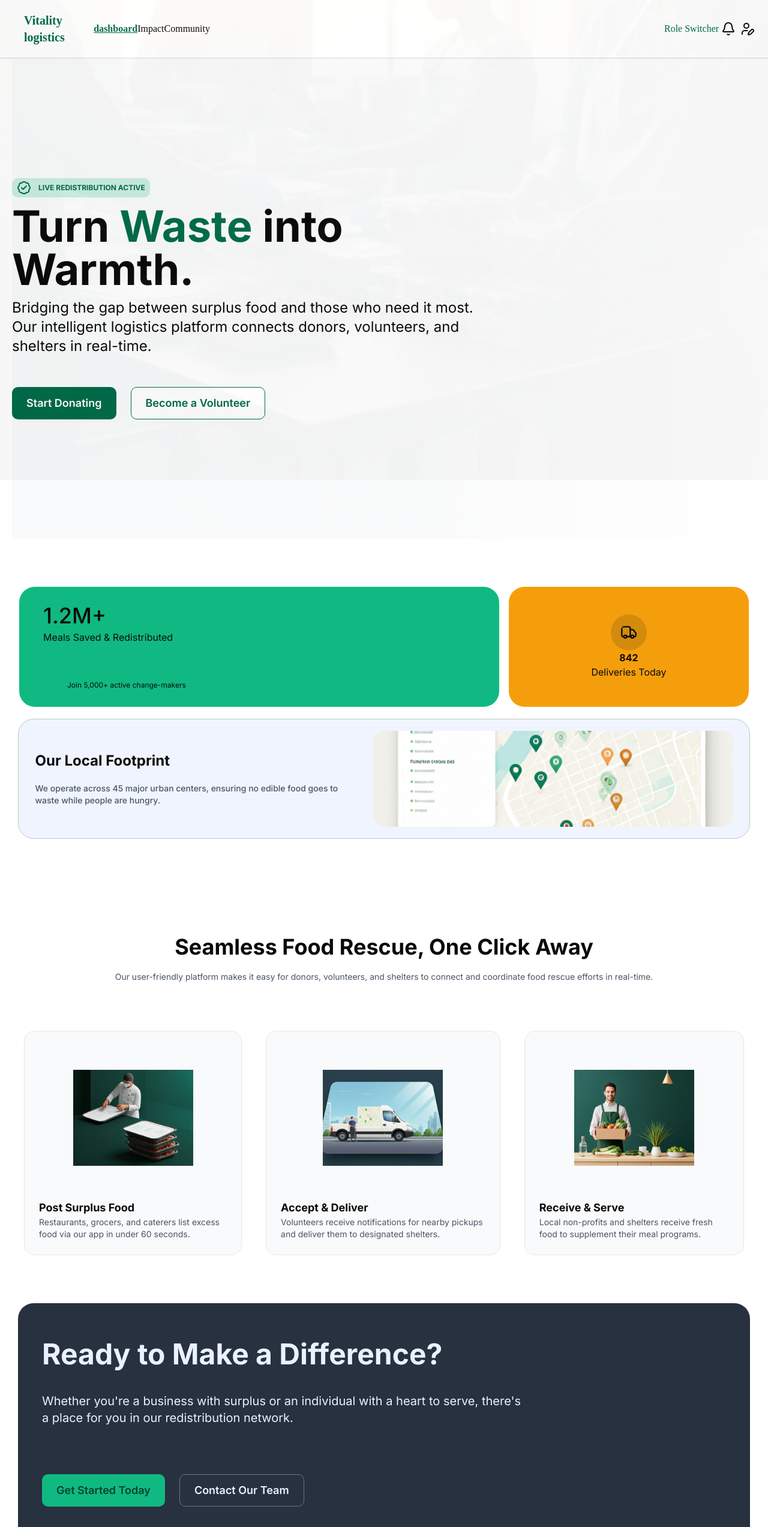
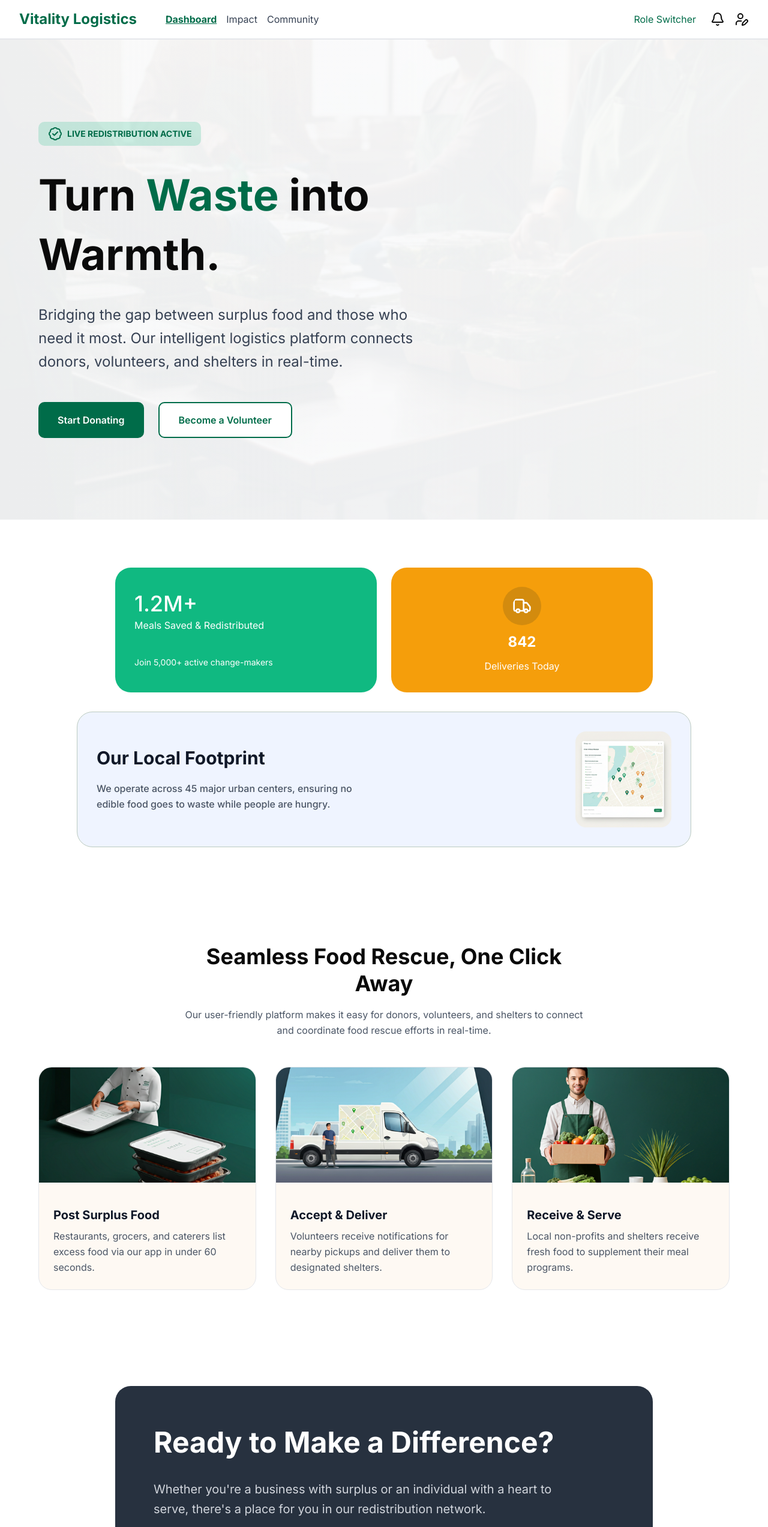
Before and after one commit to KeshavGopalak/food-donation_fe, a Next.js app: page / in a window 1280 px wide. Shown: the top 2545 px of the page at 60% size. Built offline with nearby package versions, Linux system fonts and the light colour scheme.

Commit message:
Made the UI much cleaner, made the page responsive, organized everything

```diff
--- a/Home/Boxes.tsx
+++ b/Home/Boxes.tsx
@@ -5,47 +5,42 @@ import BgImage2 from "../public/37fb07bccbf315b4318b1d18780f8b2a5cfe7e97.png";
 
 export default function Boxes() {
   return (
-    <>
-      <div className="info w-full flex flex-col items-center justify-center gap-5 font-inter mt-20 mb-20">
-        <div className="boxes flex flex-row gap-4 items-center justify-center">
-          <div className="green w-200 h-50 bg-[#10B981] rounded-4xl flex flex-col pl-10 justify-center gap-10">
-            <div className="g1 flex flex-col items-start gap-1">
-              <span className="font-medium text-4xl">1.2M+</span>
-              <span>Meals Saved & Redistributed</span>
+    <div className="w-full flex flex-col items-center justify-center gap-6 md:gap-8 font-inter py-12 md:py-20 px-4 sm:px-6 md:px-8">
+      {/* Stats Boxes */}
+      <div className="grid grid-cols-1 md:grid-cols-2 gap-4 md:gap-6 w-full max-w-4xl">
+        {/* Green Box */}
+        <div className="bg-[#10B981] rounded-3xl md:rounded-4xl flex flex-col justify-center p-6 md:p-8 gap-6 md:gap-10 text-white">
+          <div className="flex flex-col items-start gap-1">
+            <span className="font-medium text-2xl sm:text-3xl md:text-4xl">1.2M+</span>
+            <span className="text-sm md:text-base">Meals Saved & Redistributed</span>
+          </div>
+          <span className="text-xs md:text-sm">Join 5,000+ active change-makers</span>
         </div>
 
-            <span className="text-xs mt-5 ml-10">
-              Join 5,000+ active change-makers
-            </span>
-          </div>
-
-          <div className="orange w-100 h-50 bg-[#F59E0B] rounded-4xl flex flex-col items-center justify-center">
-            <Truck className="w-15 h-15 p-4 rounded-full bg-[#d38b0e]" />
-            <span className="font-bold">842</span>
-            <span>Deliveries Today</span>
+        {/* Orange Box */}
+        <div className="bg-[#F59E0B] rounded-3xl md:rounded-4xl flex flex-col items-center justify-center p-6 md:p-8 gap-3 text-white">
+          <Truck className="w-12 h-12 md:w-16 md:h-16 p-3 md:p-4 rounded-full bg-[#d38b0e]" />
+          <span className="font-bold text-xl md:text-2xl">842</span>
+          <span className="text-sm md:text-base">Deliveries Today</span>
         </div>
       </div>
 
-        <div className="white w-305 h-50 bg-[#EFF4FF] rounded-4xl flex flex-row items-start justify-around gap-2 border border-[#BBCABF]">
-          <div className="flex flex-col gap-5 pl-5 mt-auto mb-auto mr-5">
-            <span className="rounded-full flex items-center justify-center mr-auto  text-2xl font-bold">
-              Our Local Footprint
-            </span>
-            <span className="text-sm font-medium w-130 text-gray-600">
-              We operate across 45 major urban centers, ensuring no edible food
-              goes to waste while people are hungry.
-            </span>
+      {/* Footprint Box */}
+      <div className="bg-[#EFF4FF] rounded-3xl md:rounded-4xl flex flex-col lg:flex-row items-center justify-between gap-6 md:gap-8 p-6 md:p-8 border border-[#BBCABF] w-full max-w-5xl">
+        <div className="flex flex-col gap-4 md:gap-5 lg:max-w-md">
+          <h3 className="text-2xl md:text-3xl font-bold text-gray-900">Our Local Footprint</h3>
+          <p className="text-sm md:text-base font-medium text-gray-600 leading-relaxed">
+            We operate across 45 major urban centers, ensuring no edible food goes to waste while people are hungry.
+          </p>
         </div>
-          <div className="whiteimg w-150 h-40 rounded-2xl mr-5 overflow-hidden flex items-center justify-center flex-row mt-auto mb-auto">
+        <div className="w-full lg:w-auto h-40 md:h-48 lg:h-40 rounded-2xl overflow-hidden flex-shrink-0">
           <Image
             src={BgImage2}
-              alt="Background"
+            alt="Footprint Map"
             className="w-full h-full object-cover"
           />
         </div>
       </div>
     </div>
-    </>
-
   );
 }
--- a/Home/Cards.tsx
+++ b/Home/Cards.tsx
@@ -5,45 +5,38 @@ import Image from "next/image";
 import { cardtext } from "@/Constants/CardsText";
 export default function Cards() {
   return (
-    <>
-    <div className="seamless w-full flex flex-col items-center justify-center gap-10 mt-20 font-inter">
-        <div className="title flex flex-col items-center justify-center gap-3">
-          <div className="text-4xl font-bold text-center">
+    <div className="w-full flex flex-col items-center justify-center gap-8 md:gap-12 font-inter py-12 md:py-20 px-4 sm:px-6 md:px-8">
+      {/* Title Section */}
+      <div className="flex flex-col items-center justify-center gap-3 md:gap-4 max-w-2xl">
+        <h2 className="text-2xl sm:text-3xl md:text-4xl font-bold text-center leading-tight">
           Seamless Food Rescue, One Click Away
-          </div>
-          <span className="text-sm text-gray-600 mt-2 text-center">
-            Our user-friendly platform makes it easy for donors, volunteers, and
-            shelters to connect and coordinate food rescue efforts in real-time.
-          </span>
+        </h2>
+        <p className="text-sm md:text-base text-gray-600 text-center leading-relaxed">
+          Our user-friendly platform makes it easy for donors, volunteers, and shelters to connect and coordinate food rescue efforts in real-time.
+        </p>
       </div>
 
-
-
-
-         <div className="cards flex flex-row items-center justify-center gap-10 mt-10 w-300">
-          {cardtext.map((card) => (
-            <div className="card bg-textcream rounded-2xl p-6 flex flex-col items-center gap-4 border border-[#E5E7EB] ">
-              <div className="cardimage w-50 h-60 flex items-center justify-center">
+      {/* Cards Grid */}
+      <div className="grid grid-cols-1 md:grid-cols-2 lg:grid-cols-3 gap-6 md:gap-8 w-full max-w-6xl">
+        {cardtext.map((card, index) => (
+          <div key={index} className="bg-[#FEF9F3] rounded-2xl md:rounded-3xl overflow-hidden flex flex-col gap-4 border border-[#E5E7EB] hover:shadow-lg transition-shadow duration-300">
+            <div className="relative w-full h-40 md:h-48 overflow-hidden flex-shrink-0">
               <Image
                 src={card.image}
                 alt={card.title}
-                  width={300}
-                  height={160}
-                  className="w-300 h-40 object-cover"
+                fill
+                className="object-cover hover:scale-105 transition-transform duration-300"
               />
             </div>
-              <div className="cardtext">
-                <div className="text-lg font-bold">{card.title}</div>
-                <div className="text-sm text-gray-600">
+            <div className="p-4 md:p-6 flex flex-col gap-2">
+              <h3 className="text-lg md:text-xl font-bold text-gray-900">{card.title}</h3>
+              <p className="text-sm md:text-base text-gray-600 leading-relaxed">
                 {card.description}
-                </div>
+              </p>
             </div>
           </div>
         ))}
-
-
       </div>
     </div>
-    </>
   );
 }
--- /dev/null
+++ b/Home/Footer.tsx
@@ -0,0 +1,52 @@
+import { Globe, Share2 } from "lucide-react";
+import { Share } from "next/font/google";
+import { RiGlobalFill } from "react-icons/ri";
+
+export default function Footer() {
+  return (
+    <footer className="w-full bg-[#EFF4FF] border-t border-[#E5E7EB]">
+      <div className="flex flex-col gap-6 md:gap-8 p-6 sm:p-8 md:p-12 max-w-6xl mx-auto">
+        {/* Top Section */}
+        <div className="flex flex-col md:flex-row items-start md:items-center justify-between gap-6 md:gap-8">
+          <div className="flex flex-col gap-3">
+            <p className="text-xs md:text-sm font-medium text-gray-600">
+              © 2024 Food Donation. All rights reserved.
+            </p>
+            <p className="text-xs md:text-sm font-medium text-gray-600">
+              Made with ❤️ by the Food Donation Team.
+            </p>
+          </div>
+
+          {/* Links */}
+          <div className="flex flex-wrap gap-4 md:gap-6 text-xs md:text-sm">
+            <a href="mailto:info@fooddonation.org" className="text-blue-600 hover:underline transition">
+              Contact Us
+            </a>
+            <a href="/faq" className="text-blue-600 hover:underline transition">
+              FAQ
+            </a>
+            <a href="/about" className="text-blue-600 hover:underline transition">
+              About
+            </a>
+            <a href="/tos" className="text-blue-600 hover:underline transition">
+              Terms of Service
+            </a>
+          </div>
+        </div>
+
+        {/* Social Icons */}
+        <div className="flex items-center gap-4 md:gap-6 pt-4 border-t border-gray-300">
+          <p className="text-xs md:text-sm text-gray-600 font-medium">Follow Us</p>
+          <div className="flex gap-3">
+            <a href="#" className="text-gray-600 hover:text-blue-600 transition p-2 hover:bg-white rounded-lg">
+              <Globe size={18} />
+            </a>
+            <a href="#" className="text-gray-600 hover:text-blue-600 transition p-2 hover:bg-white rounded-lg">
+              <Share2 size={18} />
+            </a>
+          </div>
+        </div>
+      </div>
+    </footer>
+  );
+}
--- a/Home/GetStarted.tsx
+++ b/Home/GetStarted.tsx
@@ -1,24 +1,24 @@
 export default function GetStarted() {
   return (
-    <>
-      <div className="main w-305 h-100 gap-10 font-inter bg-[#27313F] rounded-4xl flex flex-col items-start justify-center mt-20 mb-20 pl-10 mx-auto">
-          <div className="flex items-center font-bold w-full text-5xl text-textwhite">
-            Ready to Make a Difference? <br />
-          </div>
+    <div className="w-full flex items-center justify-center px-4 sm:px-6 md:px-8 py-12 md:py-20">
+      <div className="w-full max-w-4xl bg-[#27313F] rounded-3xl md:rounded-4xl flex flex-col items-start justify-center gap-6 md:gap-8 p-6 sm:p-8 md:p-12 lg:p-16">
+        <h2 className="font-bold text-3xl sm:text-4xl md:text-5xl text-white leading-tight">
+          Ready to Make a Difference?
+        </h2>
 
-        <div className="text-xl w-200 mb-10 mr-auto text-textwhite font-normal">
-          Whether you're a business with surplus or an individual with a heart
-          to serve, there's a place for you in our redistribution network.
-        </div>
-        <div className="button flex gap-6 mr-auto">
-          <button className="bg-[#10B981] text-[#00422B] px-6 py-3 rounded-lg text-lg font-semibold hover:bg-[#00563B] transition duration-300">
+        <p className="text-base sm:text-lg md:text-xl text-gray-300 leading-relaxed max-w-2xl font-normal">
+          Whether you're a business with surplus or an individual with a heart to serve, there's a place for you in our redistribution network.
+        </p>
+
+        <div className="flex flex-col sm:flex-row gap-4 md:gap-6 pt-4 w-full sm:w-auto">
+          <button className="bg-[#10B981] text-[#00422B] px-6 md:px-8 py-3 md:py-4 rounded-lg text-sm md:text-base font-semibold hover:bg-[#0a9d63] transition duration-300 w-full sm:w-auto">
             Get Started Today
           </button>
-          <button className="bg-[#ffffff00] text-textwhite px-6 py-3 rounded-lg text-lg font-semibold hover:bg-[#C0C0C0] transition duration-300 border border-[#6C7A71]">
+          <button className="bg-transparent text-white px-6 md:px-8 py-3 md:py-4 rounded-lg text-sm md:text-base font-semibold hover:bg-[#37424f] transition duration-300 border border-[#6C7A71] w-full sm:w-auto">
             Contact Our Team
           </button>
         </div>
       </div>
-    </>
+    </div>
   );
 }
--- a/Home/HeroSection.tsx
+++ b/Home/HeroSection.tsx
@@ -4,46 +4,38 @@ import Image from "next/image";
 
 export default function HeroSection() {
   return (
-    <div className="main w-full h-screen  gap-10 font-inter">
-      <div className="w-full h-screen flex flex-col items-center justify-center gap-3 ml-5 font-inter bg-linear-to-r from-[#F9FAFB] via-[#F9FAFBE5] to-[#F9FAFB00]">
+    <div className="relative w-full min-h-screen font-inter bg-gradient-to-r from-[#F9FAFB] via-[#FAFBFD] to-white">
       <Image
         src={BgImage}
         alt="Background"
-          className="absolute top-0 left-0 w-full h-full object-cover opacity-3"
+        className="absolute top-0 left-0 w-full h-full object-cover opacity-5"
+        priority
       />
-        <div className="label bg-[#10B98133] text-darkgreen px-2 py-1 rounded-lg mr-auto flex items-center justify-center gap-1">
-          <BadgeCheck className="inline-block w-6 mr-2" />
-          <span className="text-xs font-bold uppercase flex flex-col items-center">
-            Live Redistribution Active
-          </span>
+      <div className="relative z-10 flex flex-col items-start justify-center min-h-screen px-4 sm:px-6 md:px-12 lg:px-16 py-10 md:py-20 gap-6 md:gap-8">
+        <div className="label bg-[#10B98133] text-darkgreen px-3 py-2 md:px-4 md:py-2 rounded-lg flex items-center justify-center gap-2 text-xs md:text-sm">
+          <BadgeCheck className="w-4 h-4 md:w-6 md:h-6" />
+          <span className="font-bold uppercase">Live Redistribution Active</span>
         </div>
 
-        <div className="flex items-center font-bold w-full text-7xl">
-          <span>
-            Turn <span className="text-darkgreen font-inter">Waste</span> into
+        <h1 className="font-bold text-3xl sm:text-4xl md:text-5xl lg:text-6xl xl:text-7xl leading-tight md:leading-snug max-w-2xl md:max-w-4xl">
+          Turn <span className="text-darkgreen">Waste</span> into
           <br />
           Warmth.
-          </span>
-        </div>
-        <div className="text-2xl w-200 mb-10 mr-auto">
-          Bridging the gap between surplus food and those who need it most. Our
-          intelligent logistics platform connects donors, volunteers, and
-          shelters in real-time.
-        </div>
-        <div className="button flex gap-6 mr-auto">
-          <button className="bg-darkgreen text-white px-6 py-3 rounded-lg text-lg font-semibold hover:bg-[#00563B] transition duration-300">
+        </h1>
+
+        <p className="text-base sm:text-lg md:text-xl lg:text-2xl text-gray-700 max-w-lg md:max-w-2xl leading-relaxed">
+          Bridging the gap between surplus food and those who need it most. Our intelligent logistics platform connects donors, volunteers, and shelters in real-time.
+        </p>
+
+        <div className="flex flex-col sm:flex-row gap-4 md:gap-6 pt-4">
+          <button className="bg-darkgreen text-white px-6 md:px-8 py-3 md:py-4 rounded-lg text-sm md:text-base font-semibold hover:bg-[#00563B] transition duration-300 w-full sm:w-auto">
             Start Donating
           </button>
-          <button className="bg-[#FFFFFF] text-darkgreen px-6 py-3 rounded-lg text-lg font-semibold hover:bg-[#C0C0C0] transition duration-300 border border-darkgreen">
+          <button className="bg-white text-darkgreen px-6 md:px-8 py-3 md:py-4 rounded-lg text-sm md:text-base font-semibold hover:bg-gray-100 transition duration-300 border-2 border-darkgreen w-full sm:w-auto">
             Become a Volunteer
           </button>
         </div>
       </div>
-
-
-
-
-
     </div>
   );
 }
--- a/Home/NavBar.tsx
+++ b/Home/NavBar.tsx
@@ -1,31 +1,25 @@
 
 import { Bell, UserPen } from "lucide-react";
 
+export default function Navbar() {
+  return (
+    <nav className="w-full flex items-center justify-between px-4 md:px-8 py-4 border-b-2 border-gray-200 bg-white">
+      <div className="flex items-center gap-3 md:gap-6">
+        <h1 className="text-lg md:text-2xl font-bold text-darkgreen">Vitality Logistics</h1>
+        <div className="hidden md:flex items-center gap-4 ml-6">
+          <p className="text-darkgreen underline font-bold text-sm md:text-base">Dashboard</p>
+          <p className="text-gray-700 text-sm md:text-base">Impact</p>
+          <p className="text-gray-700 text-sm md:text-base">Community</p>
+        </div>
+      </div>
 
-export default function Navbar() {
-
-  return (
-   <>
-  <nav className="w-full flex items-center p-5 border-b-2 border-gray-200 bg-[#FFFFFF]">
-    <span className=" flex items-center justify-between w-1/4 ml-5">
-    <h1 className="text-3l font-bold text-darkgreen text-xl">Vitality logistics</h1>
-    <p className=" text-darkgreen underline font-bold">dashboard</p>
-    <p className="">Impact</p>
-    <p className="">Community</p>
-    </span>
-
-    <span className=" flex items-center justify-around w-1/8 ml-auto">
-       <p className=" text-darkgreen">Role Switcher</p>
-       <span className="flex items-center gap-2">
-        <Bell />
-    <UserPen />
-       </span>
-
-    </span>
-
-
-  </nav>
-   </>
-
+      <div className="flex items-center gap-3 md:gap-6">
+        <p className="hidden sm:block text-darkgreen text-sm md:text-base">Role Switcher</p>
+        <div className="flex items-center gap-3 md:gap-4">
+          <Bell size={20} className="md:w-6 md:h-6" />
+          <UserPen size={20} className="md:w-6 md:h-6" />
+        </div>
+      </div>
+    </nav>
   );
 }
--- a/app/layout.tsx
+++ b/app/layout.tsx
@@ -1,18 +1,22 @@
-import type { Metadata } from "next";
+import type { Metadata, Viewport } from "next";
 import { Geist, Geist_Mono, Inter } from "next/font/google";
 import "./globals.css";
 
 const inter = Inter({
   subsets: ['latin'],
-  variable: '--font-inter', // Define your CSS variable
+  variable: '--font-inter',
   display: 'swap',
 });
 
+export const metadata: Metadata = {
+  title: "Vitality Logistics - Food Donation Platform",
+  description: "Bridging the gap between surplus food and those who need it most. Intelligent logistics platform for food rescue and redistribution.",
+};
 
-
-export const metadata: Metadata = {
-  title: "Create Next App",
-  description: "Generated by create next app",
+export const viewport: Viewport = {
+  width: "device-width",
+  initialScale: 1,
+  maximumScale: 5,
 };
 
 export default function RootLayout({
@@ -25,7 +29,7 @@ export default function RootLayout({
       lang="en"
       className={inter.variable}
     >
-      <body className="min-h-full flex flex-col">{children}</body>
+      <body className="min-h-full flex flex-col bg-white antialiased">{children}</body>
     </html>
   );
 }
--- a/app/page.tsx
+++ b/app/page.tsx
@@ -6,16 +6,18 @@ import Image from "next/image";
 import Boxes from "@/Home/Boxes";
 import Cards from "@/Home/Cards";
 import GetStarted from "@/Home/GetStarted";
+import Footer from "@/Home/Footer";
 
 export default function Home() {
 
   return (
-    <>
-    <Navbar />
+    <div className="font-inter">
+    <Navbar/>
     <HeroSection />
     <Boxes />
     <Cards />
     <GetStarted />
-    </>
+    <Footer />
+    </div>
   );
 }
```
Also changed, not shown: tailwind.config.ts (+28 -9 lines). Lines whose indentation alone changed are shown as unchanged.
